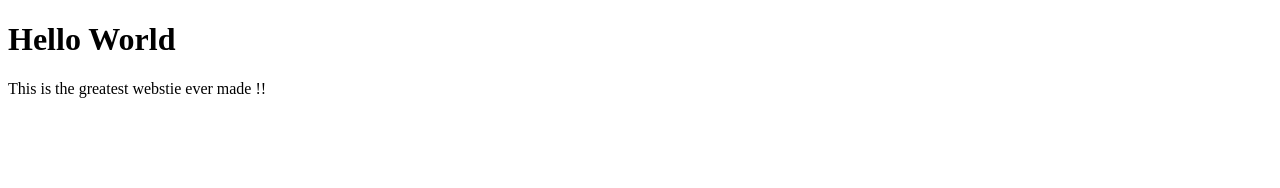
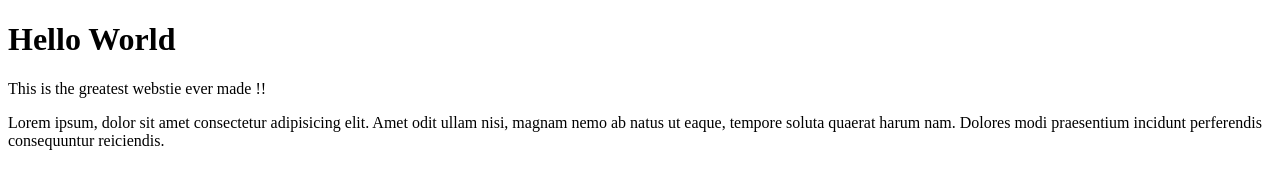
Before and after one commit to skininja673/branch-learning, a plain HTML site: page index.html in a window 1280 px wide. Drawn offline with Linux system fonts and the light colour scheme.

Commit message:
added article

```diff
--- a/index.html
+++ b/index.html
@@ -9,5 +9,13 @@
   <body>
     <h1>Hello World</h1>
     <p>This is the greatest webstie ever made !!</p>
+    <artice class="featureBranch">
+      <p>
+        Lorem ipsum, dolor sit amet consectetur adipisicing elit. Amet odit
+        ullam nisi, magnam nemo ab natus ut eaque, tempore soluta quaerat harum
+        nam. Dolores modi praesentium incidunt perferendis consequuntur
+        reiciendis.
+      </p>
+    </artice>
   </body>
 </html>
```
